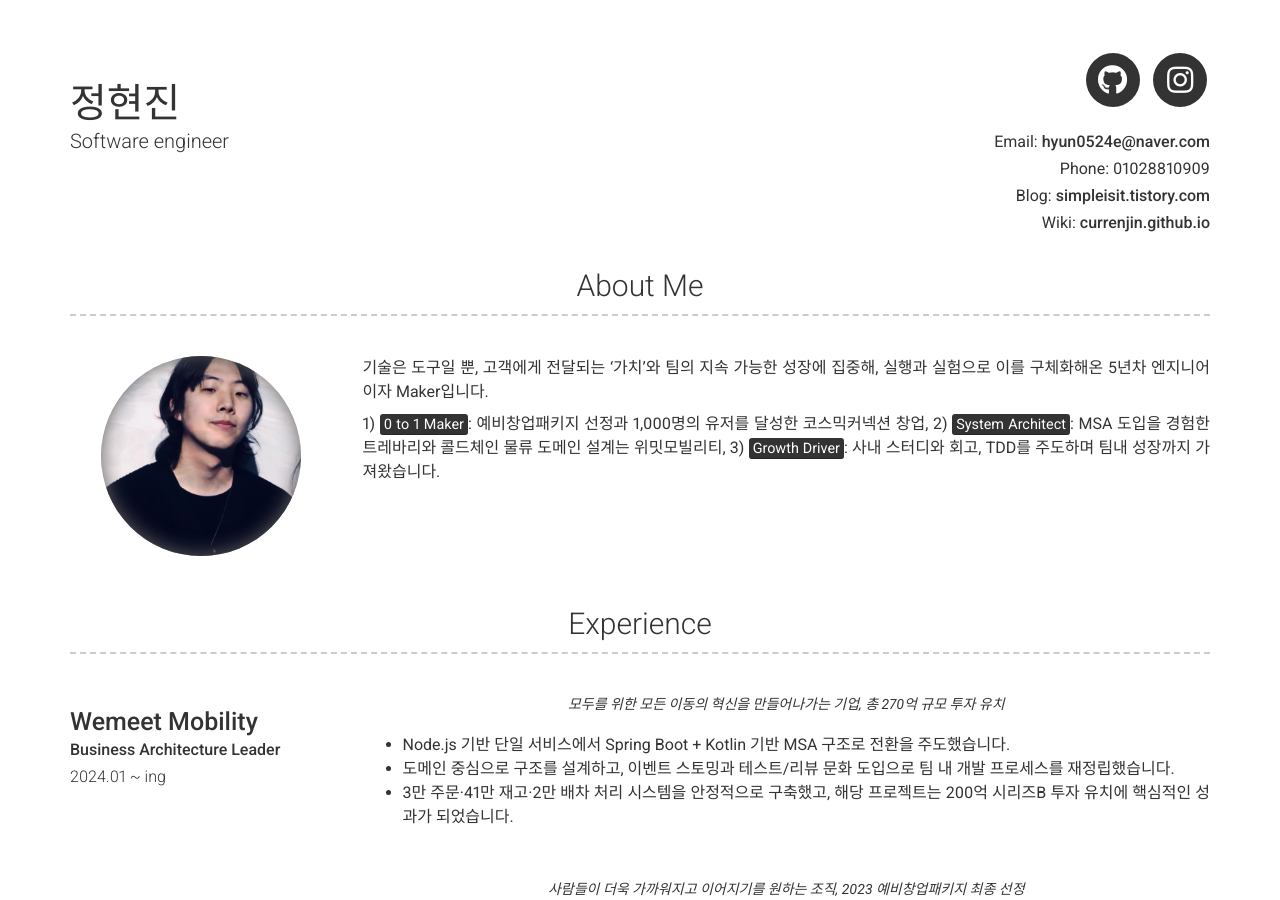
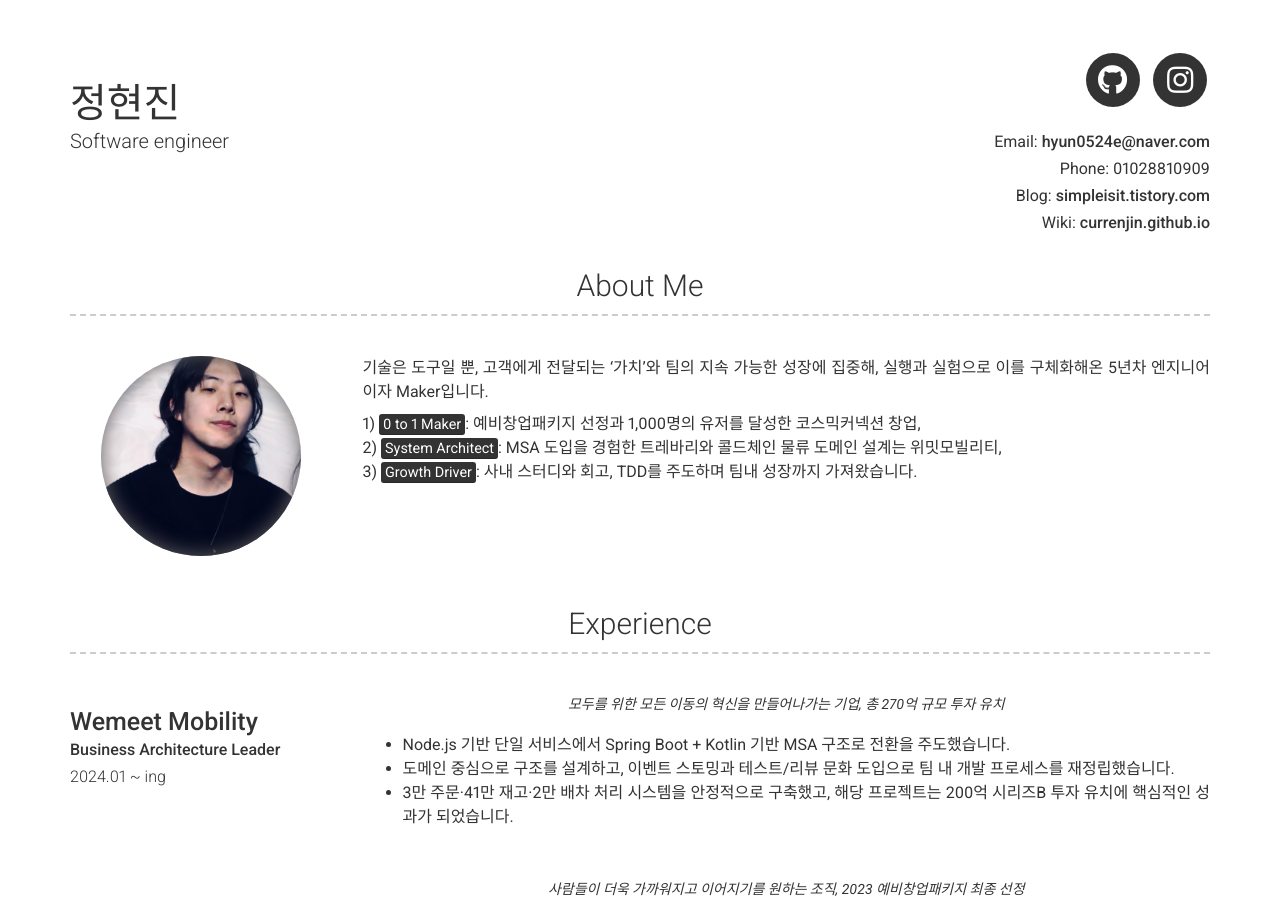
Before and after one commit to currenjin/resume, a Jekyll site: the page built from index.md, in a window 1280 px wide and 900 px high. Built offline with Jekyll 4.4.1, drawn with Linux system fonts in a browser that asks for light colours; nearby versions of some CDN libraries.

Commit message:
docs: add br

```diff
--- a/_config.yml
+++ b/_config.yml
@@ -56,9 +56,9 @@ about_profile_image: images/profile-250304.jpg
 about_content: |
   기술은 도구일 뿐, 고객에게 전달되는 ‘가치’와 팀의 지속 가능한 성장에 집중해, 실행과 실험으로 이를 구체화해온 5년차 엔지니어이자 Maker입니다.
 
-  1) <mark>0 to 1 Maker</mark>: 예비창업패키지 선정과 1,000명의 유저를 달성한 코스믹커넥션 창업,
-  2) <mark>System Architect</mark>: MSA 도입을 경험한 트레바리와 콜드체인 물류 도메인 설계는 위밋모빌리티,
-  3) <mark>Growth Driver</mark>: 사내 스터디와 회고, TDD를 주도하며 팀내 성장까지 가져왔습니다.
+  1) <mark>0 to 1 Maker</mark>: 예비창업패키지 선정과 1,000명의 유저를 달성한 코스믹커넥션 창업,<br>
+  2) <mark>System Architect</mark>: MSA 도입을 경험한 트레바리와 콜드체인 물류 도메인 설계는 위밋모빌리티,<br>
+  3) <mark>Growth Driver</mark>: 사내 스터디와 회고, TDD를 주도하며 팀내 성장까지 가져왔습니다.<br>
 
 content:
   - title: Experience
```
